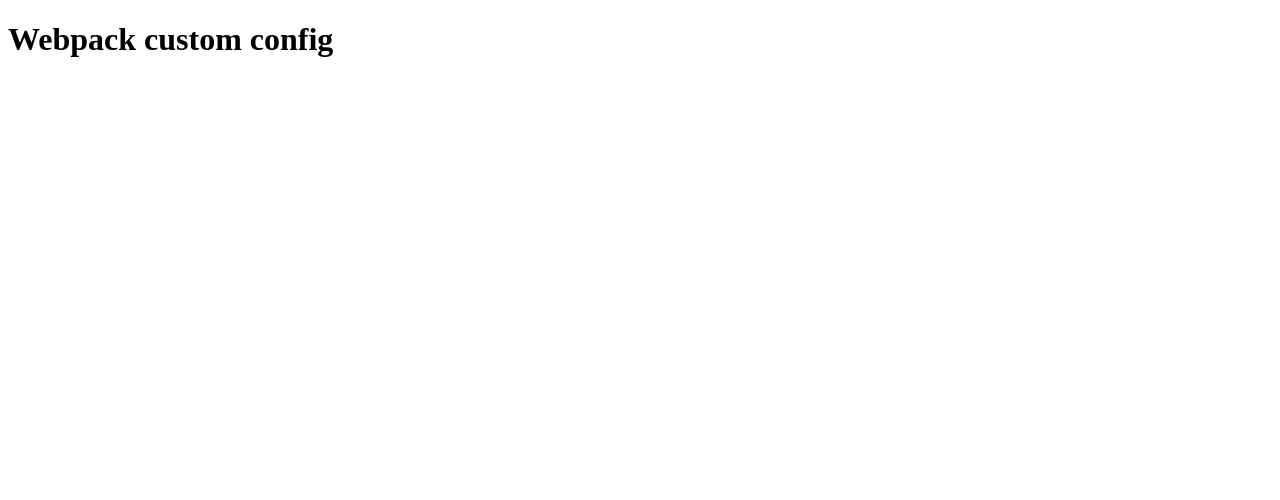
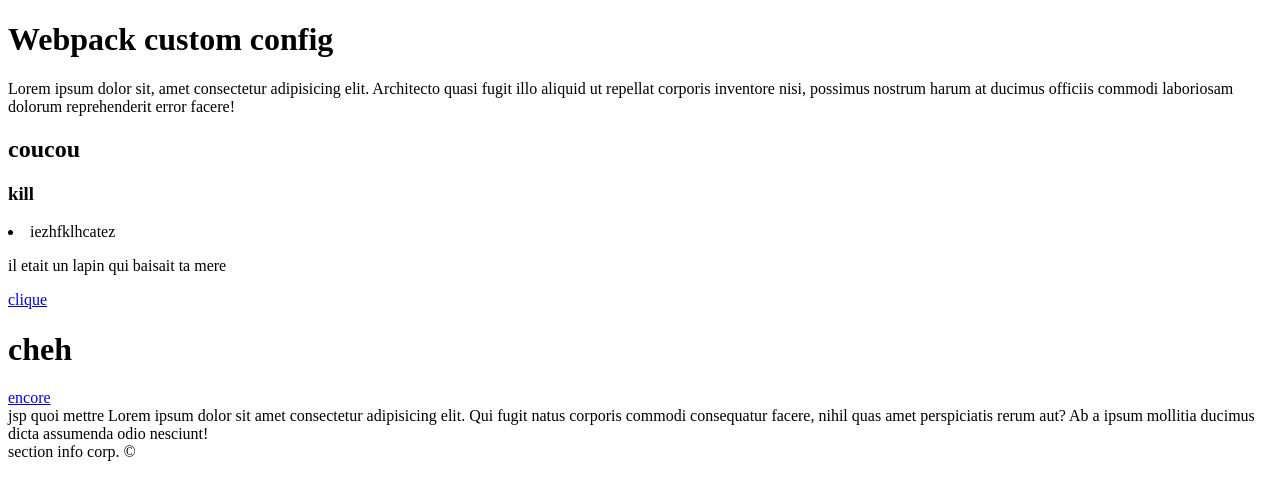
Before and after one commit to tututrator/HTML, a plain HTML site: page src/index.html in a window 1280 px wide. Drawn offline with Linux system fonts and the light colour scheme.

Commit message:
rezkiucf

```diff
--- a/src/index.html
+++ b/src/index.html
@@ -8,5 +8,23 @@
 </head>
 <body>
     <h1>Webpack custom config</h1>
+    <p>
+        Lorem ipsum dolor sit, amet consectetur adipisicing elit. Architecto quasi fugit illo aliquid ut repellat corporis inventore nisi, possimus nostrum harum at ducimus officiis commodi laboriosam dolorum reprehenderit error facere!</p>
+    <h2>coucou</h2>
+    <h3> kill</h3>
+    <li>iezhfklhcatez</li>
+    <p>
+        il etait un lapin qui baisait ta mere</p>
+    <a href="https://youtu.be/hPr-Yc92qaY">clique</a>
+    <h1>cheh</h1>
+    <a href="https://nsa37.casimages.com/img/2015/06/04/150604110634185267.jpg">encore</a>
+    <main>
+        jsp quoi mettre
+        Lorem ipsum dolor sit amet consectetur adipisicing elit. Qui fugit natus corporis commodi consequatur facere, nihil quas amet perspiciatis rerum aut? Ab a ipsum mollitia ducimus dicta assumenda odio nesciunt!
+    </main>
+    <footer>
+        section info corp. &copy;
+    </footer>
+
 </body>
 </html>
```
Also changed, not shown: 1 other file.
